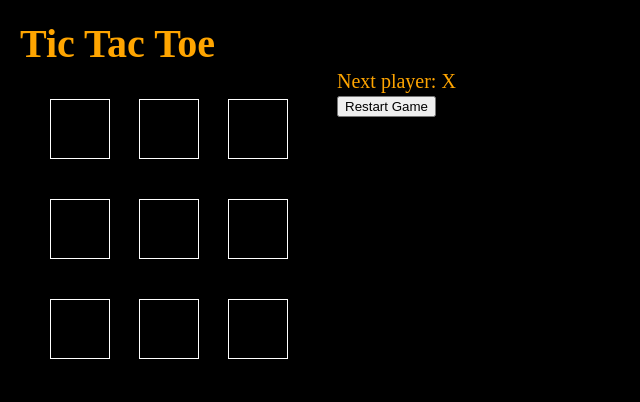
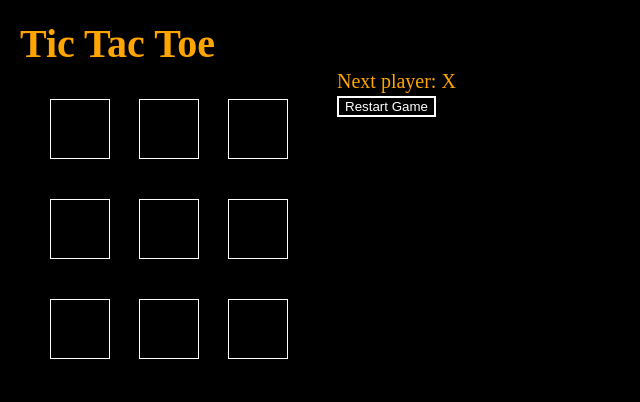
Before and after one commit to MHUS25/tic-tac-toe, a React app: page / in a window 1280 px wide. Shown: the whole page, without its empty margins (0-640 px from the left). Built offline with nearby package versions, Linux system fonts and the light colour scheme.

Commit message:
Styles buttons

```diff
--- a/src/index.css
+++ b/src/index.css
@@ -7,7 +7,6 @@ body {
   margin: 10px;
   vertical-align: center;
   display: flex;
-
 }
 
 h1 {
@@ -66,3 +65,9 @@ ol, ul {
   margin-left: 20px;
   margin: 50px;
 }
+
+button {
+  border:solid 2px #fff;
+   background: transparent;
+   color: #fff !important;
+}
```
